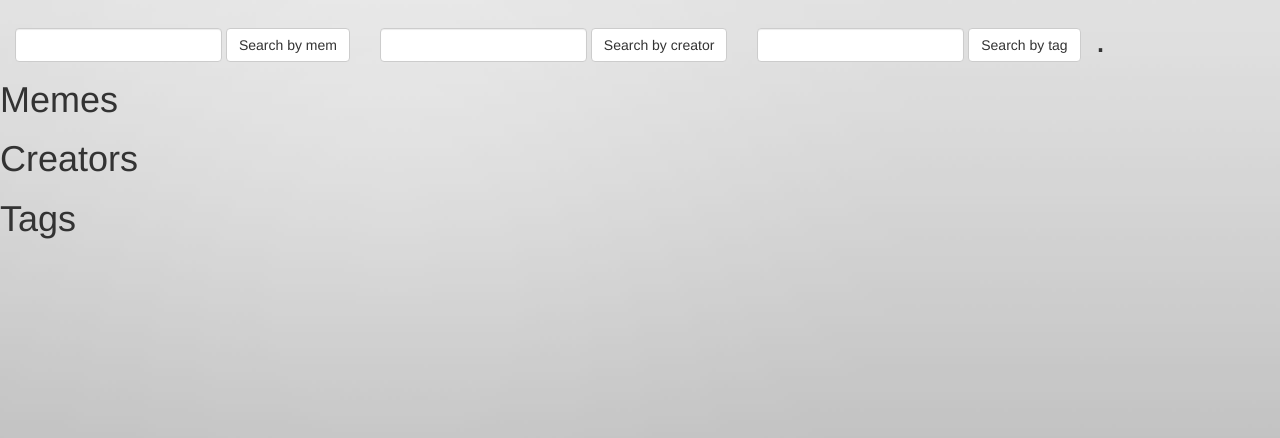
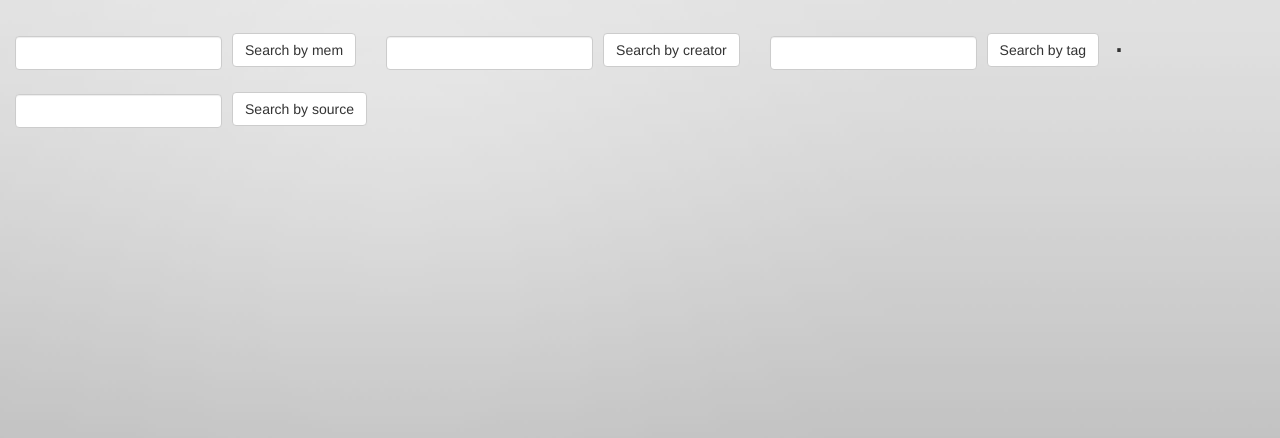
Before and after one commit to Fexion/DBMS, a Django app: page /memes/search/ in a window 1280 px wide. Shown: the part 52-490 px from the top of the page. Run offline with Django 3.2, Linux system fonts and the light colour scheme; some libraries are stand-ins or nearby versions.

Commit message:
normal select

```diff
--- a/memes/models.py
+++ b/memes/models.py
@@ -49,7 +49,7 @@ class Mem(models.Model):
 
     Creator_id = models.ForeignKey(Creator, on_delete=models.CASCADE)
 
-
+    source = models.ManyToManyField(Source)
     Mem.User_watches_Mem = models.ManyToManyField(User)
     User_likes_Mem = models.ManyToManyField(User)
 
--- a/memes/templates/memes/search.html
+++ b/memes/templates/memes/search.html
@@ -1,7 +1,7 @@
 {% extends "memes/base.html"%}
 
 {% block body %}
-<div>
+<h1>
   <form class="navbar-form navbar-left" role="search" method="get" action="{% url 'search' %}">
       <div class="form-group">
           <input type="text" class="form-control" name="q" value="{{ request.GET.q }}">
@@ -21,8 +21,17 @@
       </div>
       <button type="submit" class="btn btn-default">Search by tag</button>
   </form>
+  <form class="navbar-form navbar-left" role="search" method="get" action="{% url 'search' %}">
+      <div class="form-group">
+          <input type="text" class="form-control" name="r" value="{{ request.GET.r }}">
+      </div>
+      <button type="submit" class="btn btn-default">Search by source</button>
+  </form>
+.
+</h1>
 
-  <h1> .</h1>
+  {%if all_memes %}
+  <div>
   <h1>Memes</h1>
   <ul>
     {%for id, picture in all_memes %}
@@ -32,7 +41,8 @@
   </ul>
 
 
-
+  {%elif creators %}
+  <div>
   <h1>Creators</h1>
   <ul>
     {%for id, mem in creators %}
@@ -41,7 +51,7 @@
     {%endfor%}
   </ul>
 
-
+  {%elif tags%}
   <h1>Tags</h1>
   <ul>
     {%for id, picture in tags %}
@@ -49,4 +59,15 @@
     <div class="inf"><a href="{% url 'mem_inf' id%}"> <img class="index_list" src="{{ picture }}" width=300 height=300 ></a></div>
     {%endfor%}
   </ul>
+
+  {%elif sources%}
+  <div>
+  <h1>Sources</h1>
+  <ul>
+    {%for id, picture in sources %}
+</div>
+    <div class="inf"><a href="{% url 'mem_inf' id%}"> <img class="index_list" src="{{ picture }}" width=300 height=300 ></a></div>
+    {%endfor%}
+  </ul>
+  {%endif%}
 {% endblock %}
--- a/memes/views.py
+++ b/memes/views.py
@@ -50,8 +50,9 @@ def search(request):
     search_mem = request.GET.get("q")
     search_creator = request.GET.get("w")
     search_tag = request.GET.get("e")
-    search_sphere = request.GET.get("r")
-    search_source = request.GET.get("t")
+
+    search_source = request.GET.get("r")
+    search_sphere = request.GET.get("t")
 
     cursor = connection.cursor()
     context = {}
@@ -67,8 +68,10 @@ def search(request):
         (select mem_id from memes_tag_tag_mem where tag_id in (select id from memes_tag where name like \'%'+str(search_tag)+'%\'));')
         context["tags"] = tags
     if search_source:
-        picture = cursor.execute('select id, picture from memes_mem where name like \'%'+str(search_mem)+'%\'')
-        context["all_memes"] = picture
+        source = cursor.execute('select id, picture from memes_mem where id in \
+        (select mem_id from memes_mem_source where source_id in (select id from memes_source where name like \'%'+str(search_source)+'%\'));')
+        print(source)
+        context["sources"] = source
     if search_mem:
         picture = cursor.execute('select id, picture from memes_mem where name like \'%'+str(search_mem)+'%\'')
         context["all_memes"] = picture
```
Also changed, not shown: db.sqlite3, memes/migrations/0011_mem_source.py (added).
